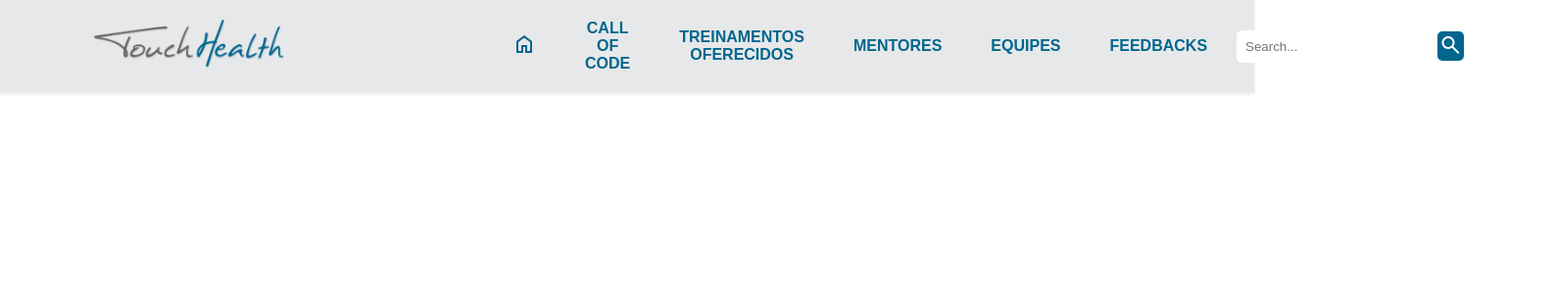
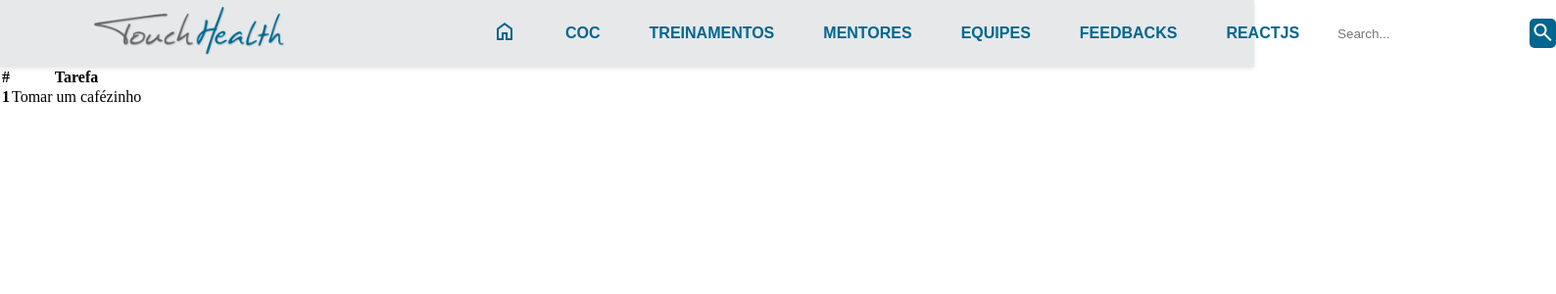
Before and after one commit to danielbarcheta/TouchReact, a React (Create React App) app: page / in a window 1280 px wide. Shown: the top 300 px of the page at 98% size, 1588 px wide, since content can reach past the window. Built offline with nearby package versions, Linux system fonts and the light colour scheme.

Commit message:
Componentizacao - Primeiro componente

```diff
--- a/src/App.jsx
+++ b/src/App.jsx
@@ -1,9 +1,11 @@
 import Navbar from "./components/Navbar";
+import Tabela from "./components/Tabela";
 
 function App() {
   return (
     <div className="App">
       <Navbar/>
+      <Tabela/>
 
     </div>
   );
--- a/src/components/Navbar.css
+++ b/src/components/Navbar.css
@@ -19,7 +19,6 @@
 
 .logo img {
     width: 195px;
-    margin-right: 20px;
 }
 
 .menu {
--- a/src/components/Navbar.jsx
+++ b/src/components/Navbar.jsx
@@ -14,11 +14,12 @@ const Navbar = () => {
         <button>
         <span class="material-symbols-outlined">home</span>
         </button>
-        <button>Call of Code</button>
-        <button>Treinamentos Oferecidos</button>
+        <button>COC</button>
+        <button>Treinamentos</button>
         <button>Mentores</button>
         <button>Equipes</button>
         <button>Feedbacks</button>
+        <button>ReactJS</button>
       </div>
       <div className="search">
         <input type="text" placeholder="Search..." />
--- /dev/null
+++ b/src/components/Tabela.js
@@ -0,0 +1,20 @@
+import React from 'react';
+import ToDoItemLinha from './ToDoItemLinha';
+
+function Tabela() {
+    return (
+        <table>
+            <thead>
+                <tr>
+                    <th>#</th>
+                    <th>Tarefa</th>
+                </tr>
+            </thead>
+            <tbody>
+                <ToDoItemLinha />
+            </tbody>
+        </table>
+    );
+}
+
+export default Tabela;
--- /dev/null
+++ b/src/components/ToDoItemLinha.js
@@ -0,0 +1,42 @@
+import React from 'react';
+
+function ToDoItemLinha() {
+    return (
+        <tr>
+            <th scope='row'>1</th>
+            <td>Tomar um cafézinho</td>
+        </tr>
+    );
+}
+
+export default ToDoItemLinha;
+
+
+
+
+// ESTRUTURA DO NOSSO PRIMEIRO COMPONENTE!
+
+
+/* Note que quando adicionamos mais de um elemento JSX (no caso, mais de um <tr> </tr>), precisamos encapsula-los dentro de uma div.
+
+Tambem podemos usar React.Fragments -> <> </> equivalente a  <React.Fragment> </React.Fragment>,
+
+que cria um container invisivel que nao ira afetar a estrutura da nossa DOM :
+
+ function ToDoItemLinha () {
+    return(
+        <>
+        <tr>
+
+        </tr>
+        <tr>
+
+        </tr>
+        </>
+    )
+
+}
+
+export default ToDoItemLinha;
+
+*/
```
